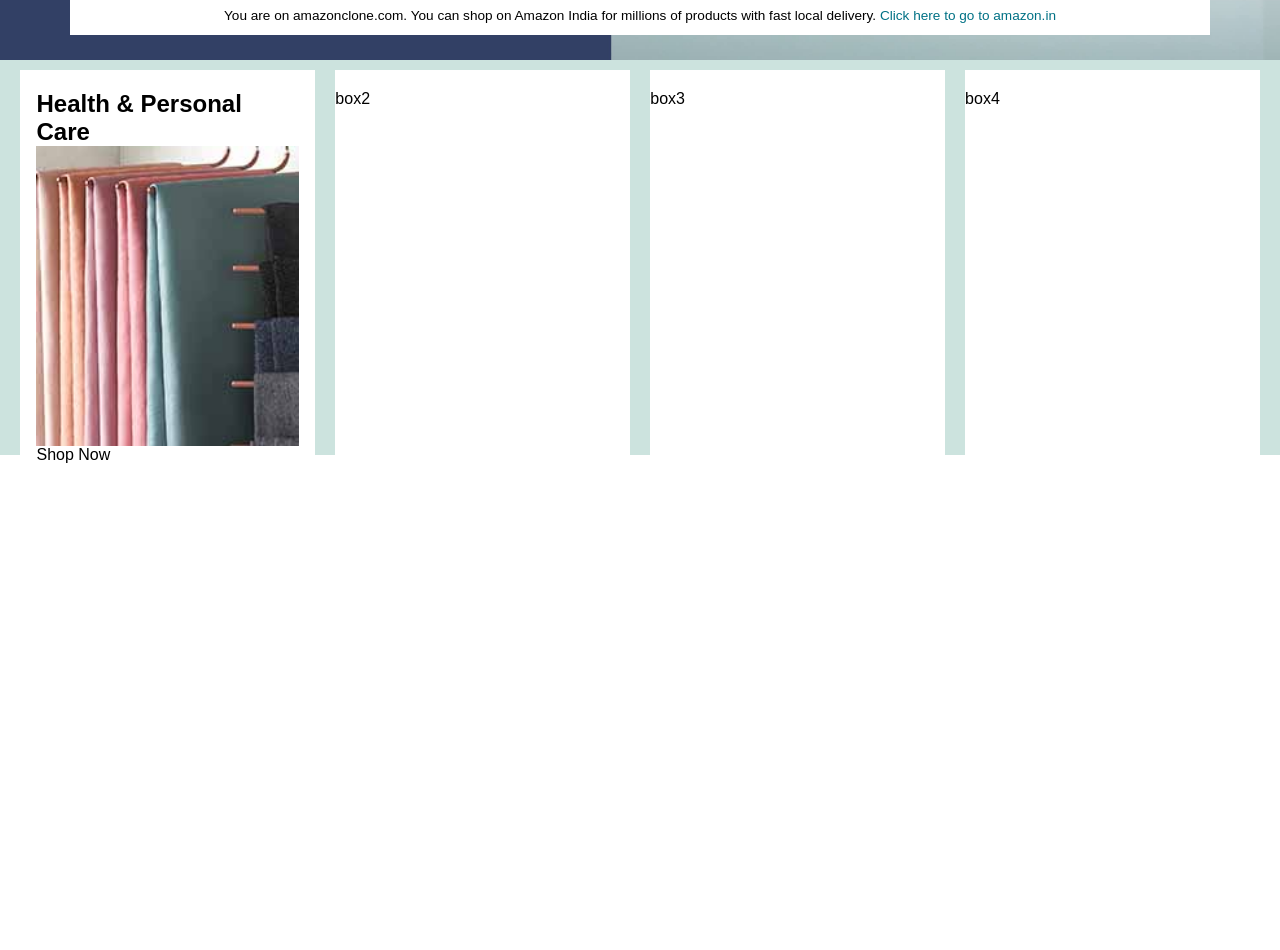
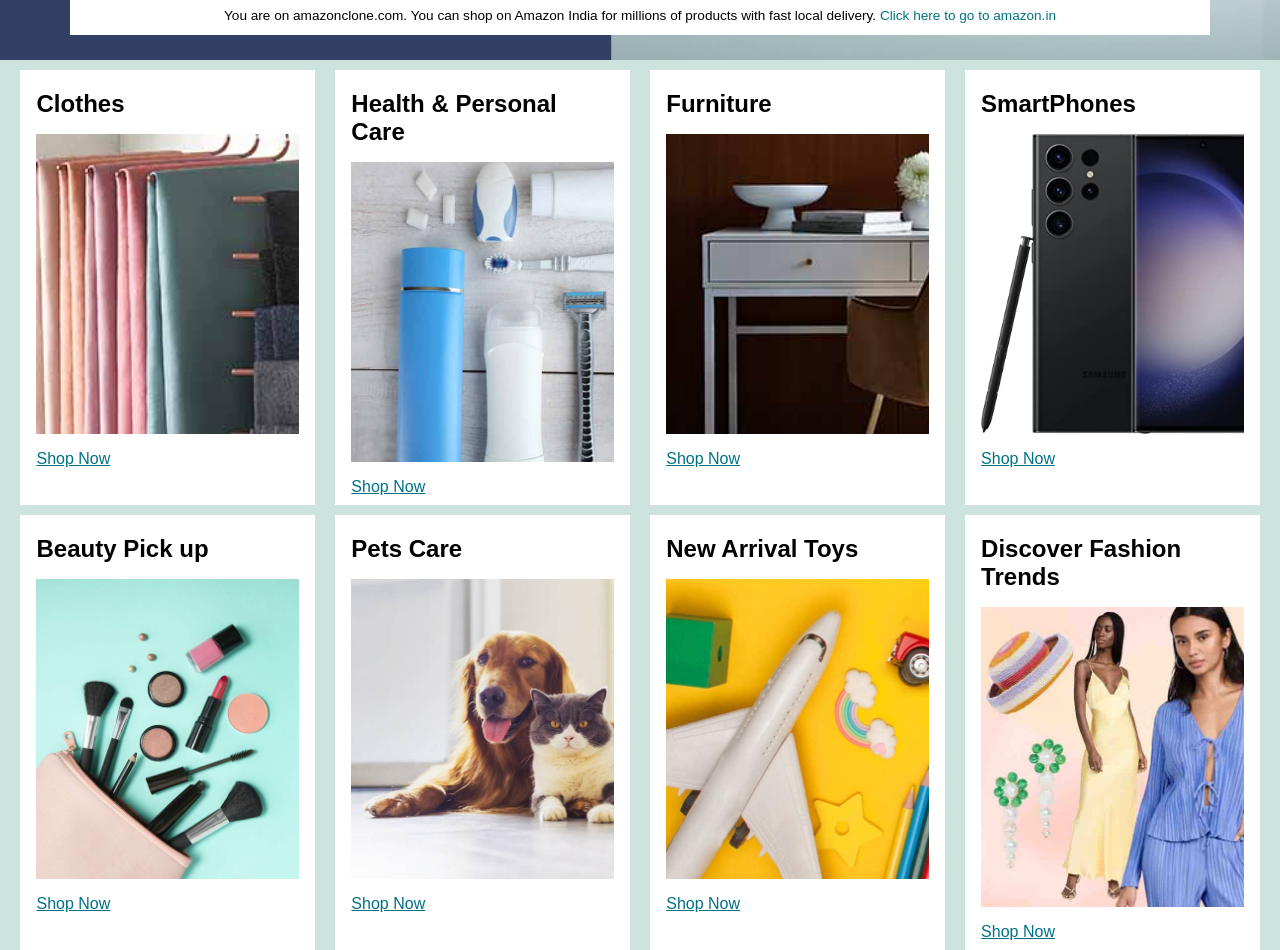
Before and after one commit to Neyvil/WEB-DEVLOPMENT, a plain HTML site: page Css folder/9.project/Amazonclone/index.html in a window 1280 px wide. Shown: the part 440-1390 px from the top of the page. Before the commit the page ends 904 px from the top, so only its background shows below. Drawn offline with Linux system fonts and the light colour scheme.

Commit message:
Half clone complete

```diff
--- a/Css folder/9.project/Amazonclone/index.html
+++ b/Css folder/9.project/Amazonclone/index.html
@@ -80,9 +80,9 @@
     </div>
 
     <div class="shop-section">
-      <div class="box1 box">
+      <div class="box">
         <div class="box-content">
-          <h2>Health & Personal Care</h2>
+          <h2>Clothes</h2>
           <div
             class="box-image"
             style="background-image: url('box1_image.jpg')"
@@ -90,9 +90,80 @@
           <p>Shop Now</p>
         </div>
       </div>
-      <div class="box2 box">box2</div>
-      <div class="box3 box">box3</div>
-      <div class="box4 box">box4</div>
+      <div class="box">
+        <div class="box-content">
+          <h2>Health & Personal Care</h2>
+          <div
+            class="box-image"
+            style="background-image: url('box2_image.jpg')"
+          ></div>
+          <p>Shop Now</p>
+        </div>
+      </div>
+      <div class="box">
+        <div class="box-content">
+          <h2>Furniture</h2>
+          <div
+            class="box-image"
+            style="background-image: url('box3_image.jpg')"
+          ></div>
+          <p>Shop Now</p>
+        </div>
+      </div>
+      <div class="box">
+        <div class="box-content">
+          <h2>SmartPhones</h2>
+          <div
+            class="box-image"
+            style="background-image: url('box4_image.jpg')"
+          ></div>
+          <p>Shop Now</p>
+        </div>
+      </div>
+      <div class="box">
+        <div class="box-content">
+          <h2>Beauty Pick up</h2>
+          <div
+            class="box-image"
+            style="background-image: url('box5_image.jpg')"
+          ></div>
+          <p>Shop Now</p>
+        </div>
+      </div>
+      <div class="box">
+        <div class="box-content">
+          <h2>Pets Care</h2>
+          <div
+            class="box-image"
+            style="background-image: url('box6_image.jpg')"
+          ></div>
+          <p>Shop Now</p>
+        </div>
+      </div>
+      <div class="box">
+        <div class="box-content">
+          <h2>New Arrival Toys</h2>
+          <div
+            class="box-image"
+            style="background-image: url('box7_image.jpg')"
+          ></div>
+          <p>Shop Now</p>
+        </div>
+      </div>
+      <div class="box">
+        <div class="box-content">
+          <h2>Discover Fashion Trends</h2>
+          <div
+            class="box-image"
+            style="background-image: url('box8_image.jpg')"
+          ></div>
+          <p>Shop Now</p>
+        </div>
+      </div>
     </div>
+
+    <footer>
+
+    </footer>
   </body>
 </html>
--- a/Css folder/9.project/Amazonclone/style.css
+++ b/Css folder/9.project/Amazonclone/style.css
@@ -157,11 +157,12 @@
 /* shop section */
 .shop-section {
   display: flex;
+  flex-wrap: wrap;
   justify-content: space-evenly;
   background-color: #cce3de;
 }
 .box {
-  height: 350px;
+  height: 400px;
   width: 23%;
   background-color: #ffffff;
   padding: 20px 0px 15px;
@@ -170,9 +171,15 @@
 .box-image {
   height: 300px;
   background-size: cover;
-  background-repeat: none;
+  margin-top: 1rem;
+  margin-bottom: 1rem;
 }
 .box-content {
   margin-left: 1rem;
   margin-right: 1rem;
 }
+
+.box-content p {
+  color: #007185;
+  text-decoration: underline;
+}
```
